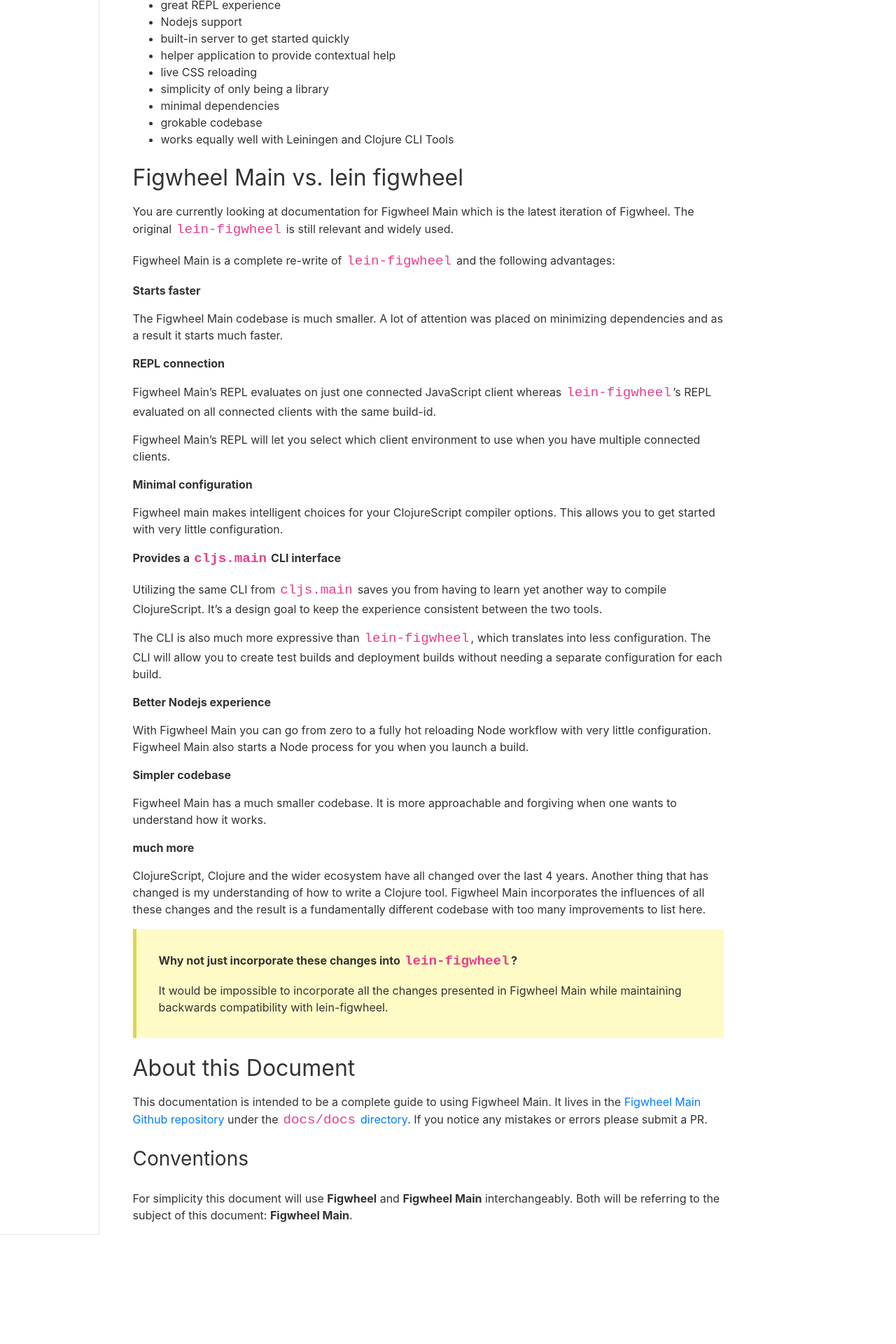
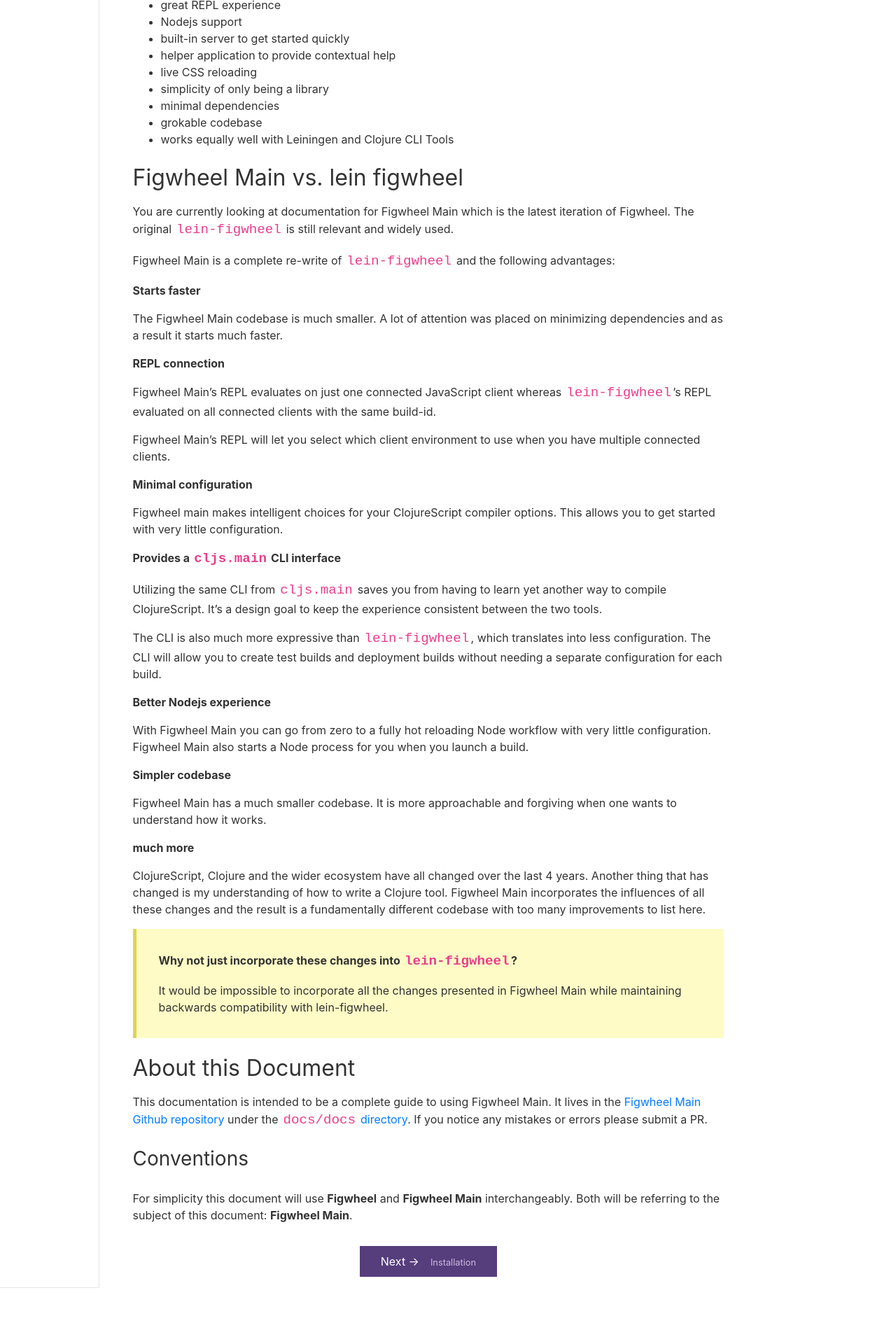
Before and after one commit to bhauman/figwheel-main, a Jekyll site: the page built from docs/docs/index.md, in a window 1280 px wide. Shown: the part 675-2595 px from the top of the page at 70% size. Built offline with Jekyll 4.4.1, drawn with Linux system fonts in a browser that asks for light colours; before the commit the page ends 2519 px from its top, so only the background shows below that.

Commit message:
navigation buttons

```diff
--- a/docs/_layouts/docs.html
+++ b/docs/_layouts/docs.html
@@ -33,7 +33,22 @@
     </nav>
     <section class="main">
       {{ content }}
+      <div class="sibling-nav">
+{% assign prev-page-number = page.order | minus: 1 %}
+{% assign prev-page = site.pages | where: "order", prev-page-number | first %}
+{% if prev-page %}
+  <a class="back-btn" href="{{prev-page.url | relative_url}}"> <span>{{prev-page.title}}</span>← Back</a>
+{% endif %}
+
+{% assign next-page-number = page.order | plus: 1 %}
+{% assign next-page = site.pages | where: "order", next-page-number | first %}
+{% if next-page %}
+  <a class="next-btn" href="{{next-page.url | relative_url}}">Next →<span>{{next-page.title}}</span></a>
+{% endif %}
+
+      </div>
     </section>
+
     </div>
     <footer>
     </footer>
--- a/docs/assets/css/docs.scss
+++ b/docs/assets/css/docs.scss
@@ -187,3 +187,40 @@
 footer {
     min-height: 5em;
 }
+
+.sibling-nav {
+    display: flex;
+    justify-content: center;
+}
+
+.sibling-nav a {
+    display: block;
+    margin: 1rem;
+    background-color: #563d7c;
+    padding: 10px 30px;
+    color: white;
+}
+
+.sibling-nav a:hover {
+    background-color: #876daf;
+    text-decoration: none;
+}
+
+.sibling-nav a:hover > span {
+    color: white;
+}
+
+.sibling-nav a > span {
+    display: inline-block;
+    font-size: 0.8em;
+    color: #cbbde2;
+
+}
+
+.sibling-nav a.back-btn > span {
+    margin-right: 1rem;
+}
+
+.sibling-nav a.next-btn > span {
+    margin-left: 1rem;
+}
```
